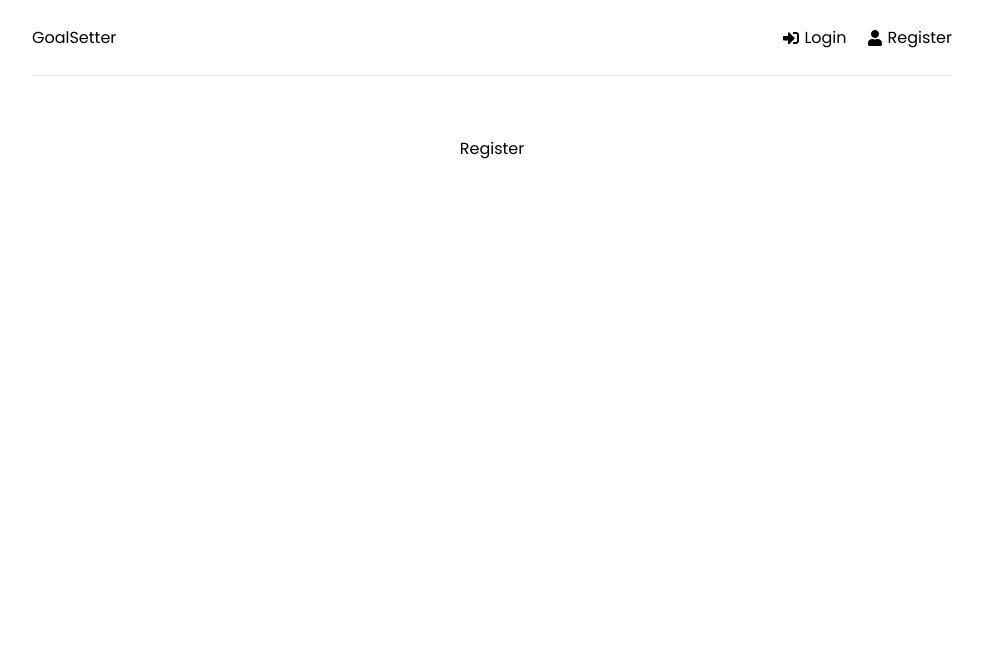
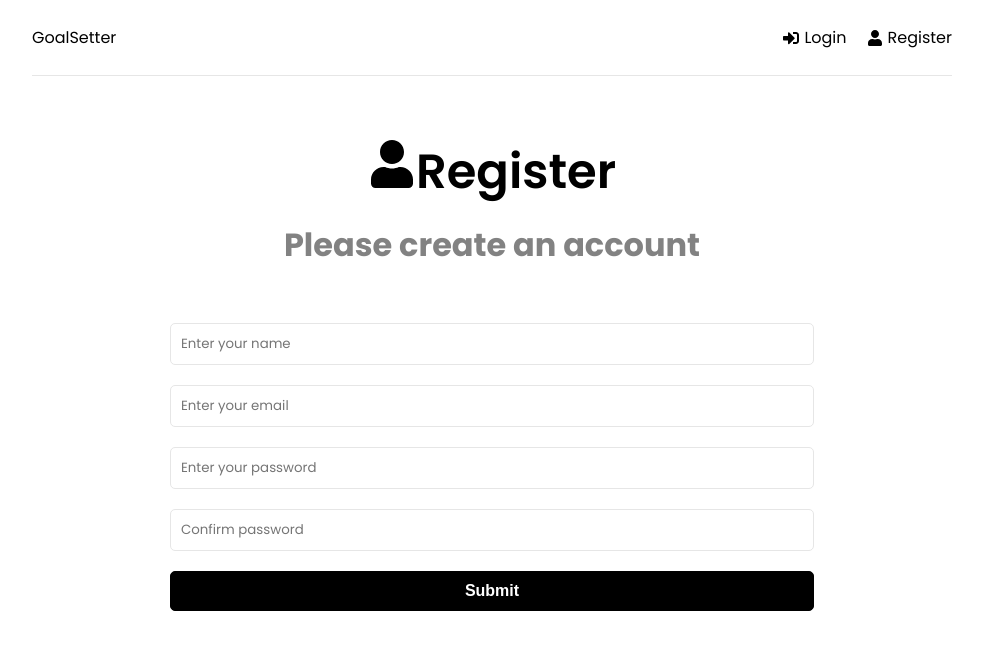
Before and after one commit to rodriguez-michael/Goals_Project_MERN, a React (Create React App) app in the folder frontend/: page /register in a window 1280 px wide. Shown: the top 650 px of the page, without its empty margins (148-1131 px from the left). Built offline with nearby package versions, Linux system fonts and the light colour scheme.

Commit message:
created registration page form

```diff
--- a/frontend/src/pages/Register.js
+++ b/frontend/src/pages/Register.js
@@ -1,6 +1,89 @@
+import { useState, useEffect } from 'react'
+import { FaUser } from 'react-icons/fa'
+
 const Register = () => {
+  const [formData, setFormData] = useState({
+    name: '',
+    email: '',
+    password: '',
+    password2: ''
+  })
+
+  const { name, email, password, password2 } = formData
+
+  const onChange = (e) => {
+    setFormData((prevState) => ({
+      ...prevState,
+      [e.target.name]: e.target.value,
+    }))
+  }
+
+  const onSubmit = (e) => {
+    e.preventDefault()
+  }
+
   return (
-    <div>Register</div>
+    <>
+      <section className='heading'>
+        <h1>
+          <FaUser />
+          Register
+        </h1>
+        <p>Please create an account</p>
+      </section>
+
+      <section className='form'>
+        <form onSubmit={onSubmit}>
+          <div className='form-group'>
+            <input
+              type='text'
+              className='form-control'
+              id='name'
+              name='name'
+              value={name}
+              placeholder='Enter your name'
+              onChange={onChange}
+            />
+          </div>
+          <div className='form-group'>
+            <input
+              type='text'
+              className='form-control'
+              id='email'
+              name='email'
+              value={email}
+              placeholder='Enter your email'
+              onChange={onChange}
+            />
+          </div>
+          <div className='form-group'>
+            <input
+              type='password'
+              className='form-control'
+              id='password'
+              name='password'
+              value={password}
+              placeholder='Enter your password'
+              onChange={onChange}
+            />
+          </div>
+          <div className='form-group'>
+            <input
+              type='password'
+              className='form-control'
+              id='password2'
+              name='password2'
+              value={password2}
+              placeholder='Confirm password'
+              onChange={onChange}
+            />
+          </div>
+          <div className='form-group'>
+            <button type='submit' className='btn btn-block'>Submit</button>
+          </div>
+        </form>
+      </section>
+    </>
   )
 }
 
```
